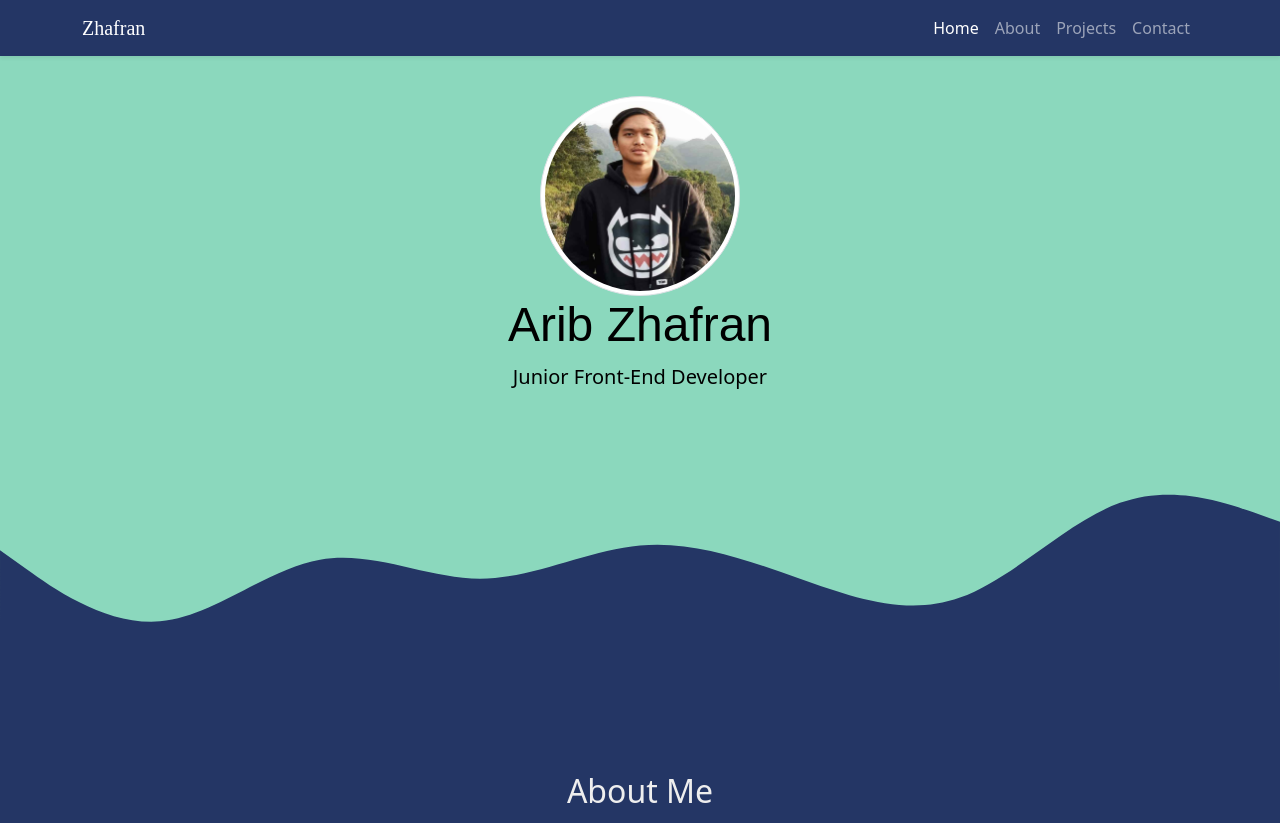
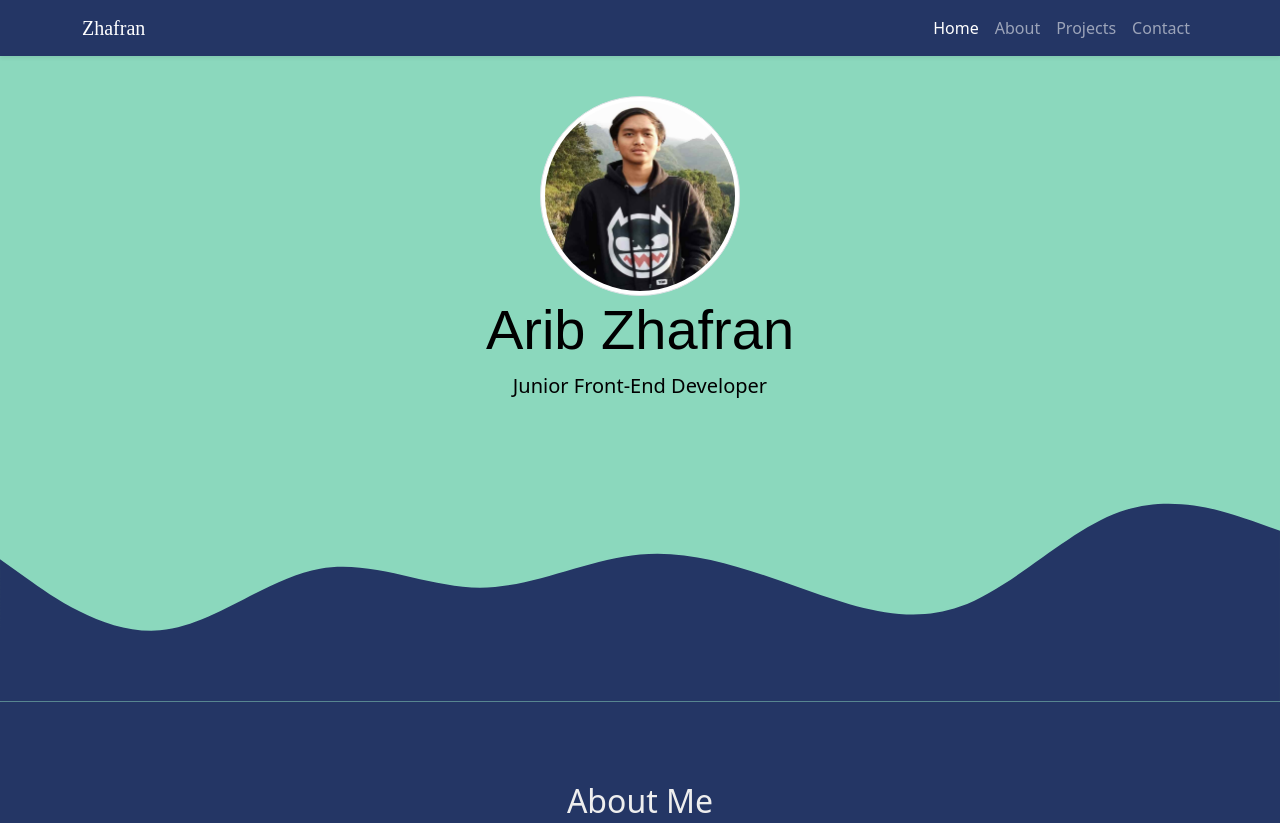
Before and after one commit to aribzhafran/aribzhafran.github.io, a plain HTML site: page index.html in a window 1280 px wide. Shown: the top 823 px of the page. Drawn offline with nearby package versions, Linux system fonts and the light colour scheme; a web font is replaced by a local one.

Commit message:
mengubah style font jumbotron

```diff
--- a/index.html
+++ b/index.html
@@ -51,7 +51,7 @@
     <!-- Jumbotron -->
     <section class="jumbotron text-center">
       <img src="img/1c.jpg" alt="Arib Zhafran" width="200" class="rounded-circle img-thumbnail" />
-      <h1 class="display-5">Arib Zhafran</h1>
+      <h1 class="display-4">Arib Zhafran</h1>
       <p class="lead">Junior Front-End Developer</p>
       <svg xmlns="http://www.w3.org/2000/svg" viewBox="0 0 1440 320">
         <path
--- a/style.css
+++ b/style.css
@@ -10,6 +10,10 @@
 
 h1 {
   font-family: Arial, Helvetica, sans-serif;
+}
+
+.lead {
+  font-weight: 500;
 }
 
 #about {
```
